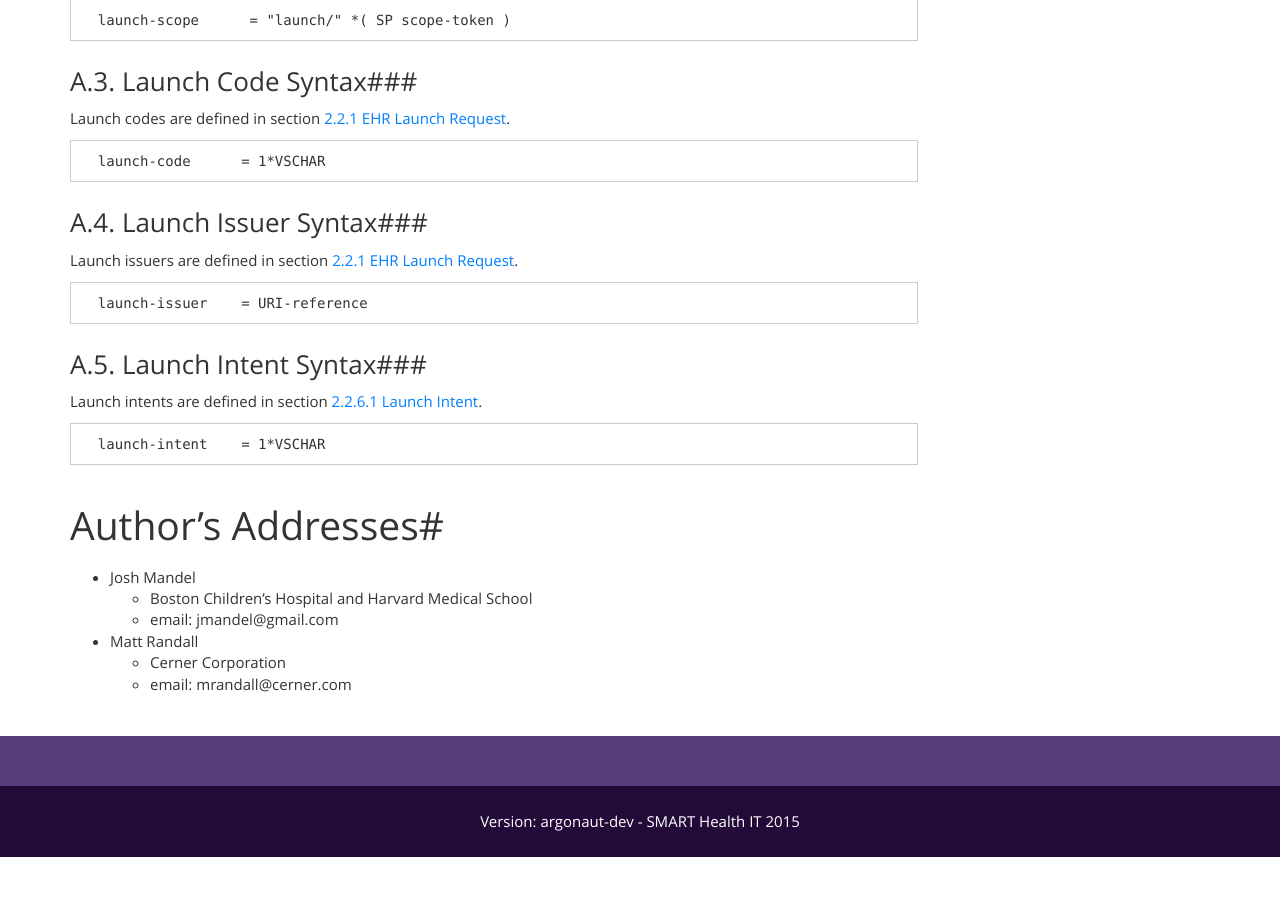
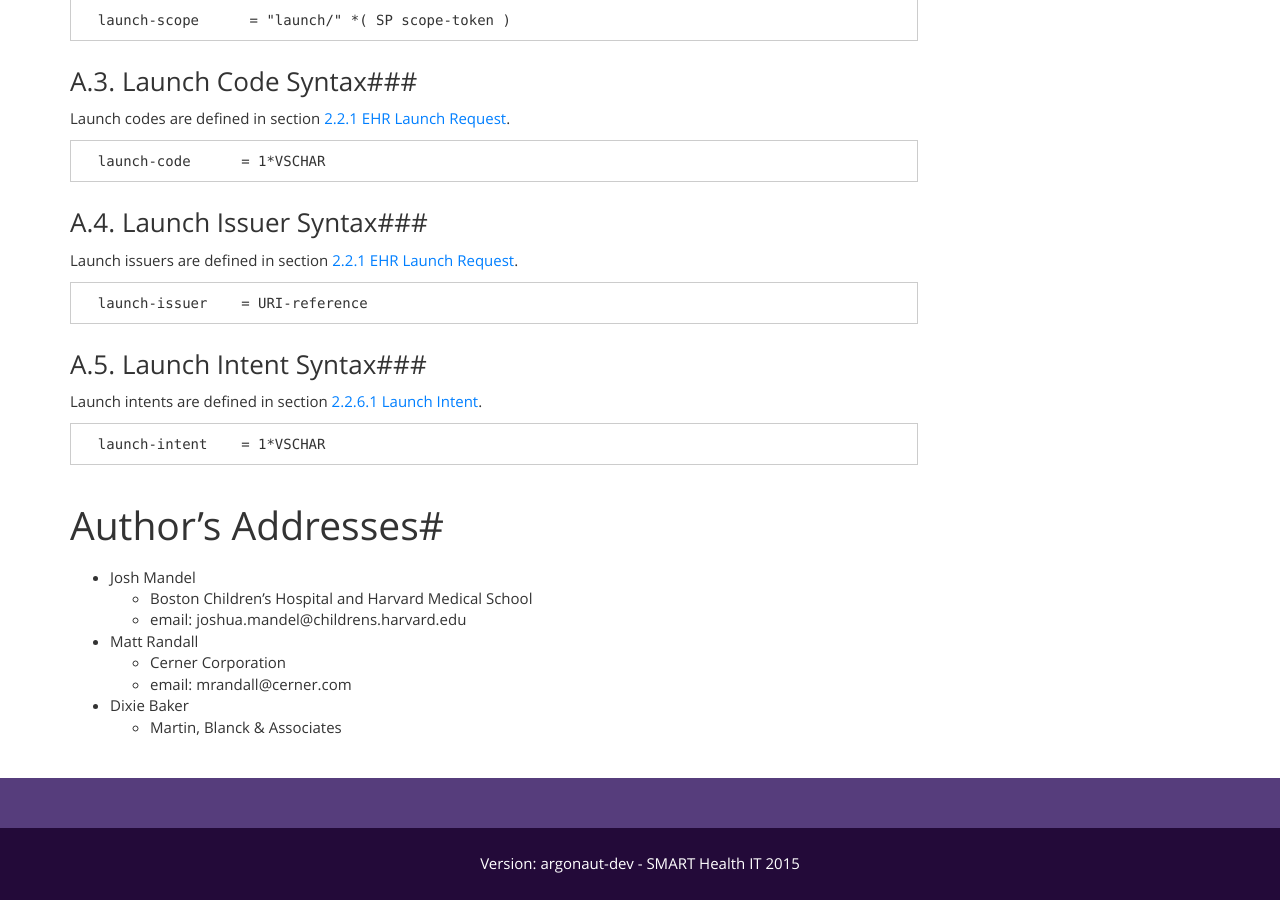
Before and after one commit to smart-on-fhir/smart-on-fhir.github.io, a Jekyll site: the page built from specification/index.md, in a window 1280 px wide and 900 px high, scrolled down 20416 px. Built offline with Jekyll 4.4.1, drawn with Linux system fonts in a browser that asks for light colours; Markdown is read by kramdown in place of the engine named in the settings; before the commit the page ends 21273 px from its top, so only the background shows below that.

Commit message:
Added bakerdb to authors list

```diff
--- a/specification/index.md
+++ b/specification/index.md
@@ -954,11 +954,14 @@ Launch intents are defined in section [2.2.6.1 Launch Intent](#2.2.6.1).
 
 * Josh Mandel
 	* Boston Children's Hospital and Harvard Medical School
-	* email: jmandel@gmail.com
+	* email: joshua.mandel@childrens.harvard.edu
 
 * Matt Randall
 	* Cerner Corporation
 	* email: mrandall@cerner.com
+
+* Dixie Baker
+	* Martin, Blanck & Associates
 
 [1]: http://www.hl7.org/implement/standards/fhir/ "FHIR Specification Home Page"
 [2]: http://tools.ietf.org/html/rfc6749 "The OAuth 2.0 Authorization Framework"
```
